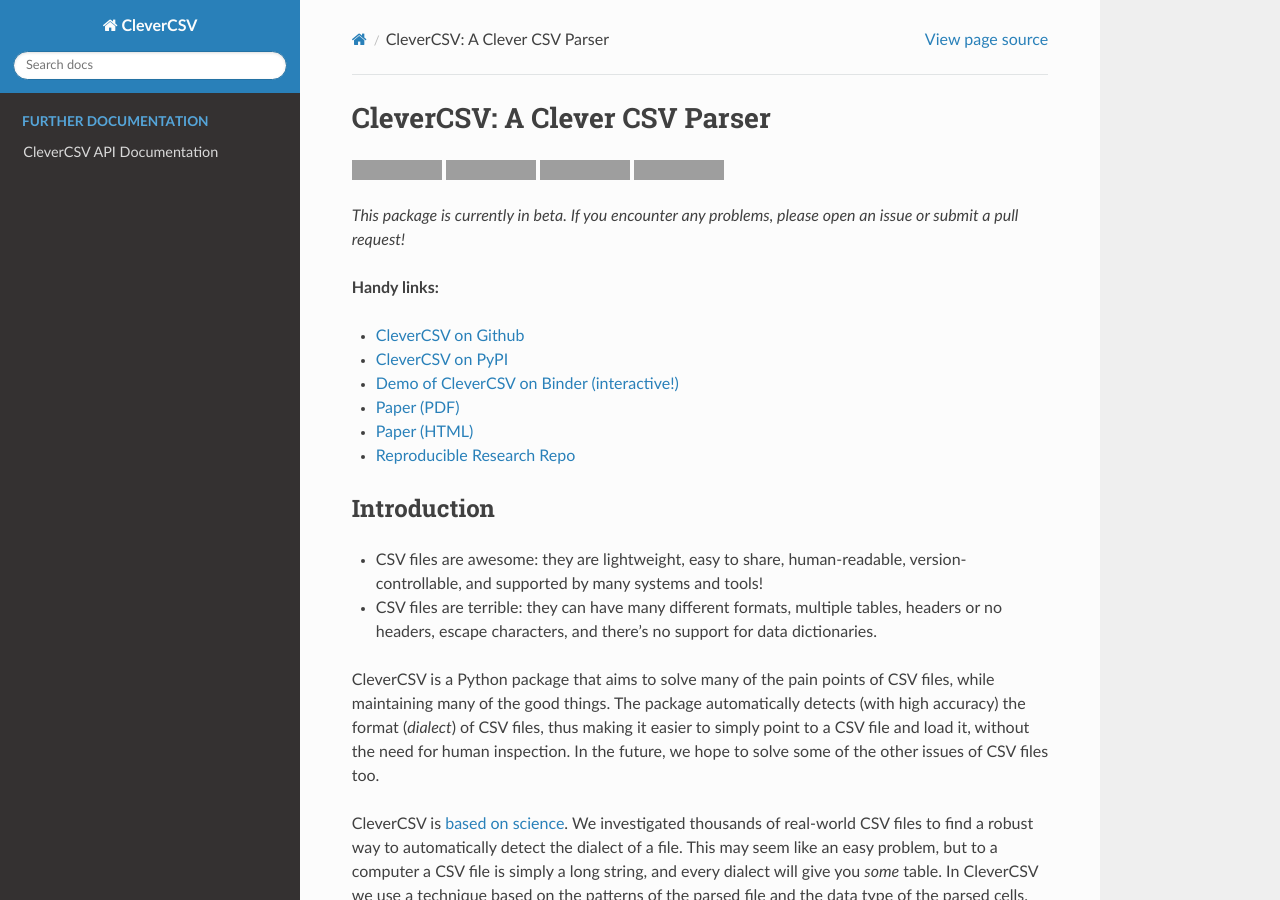
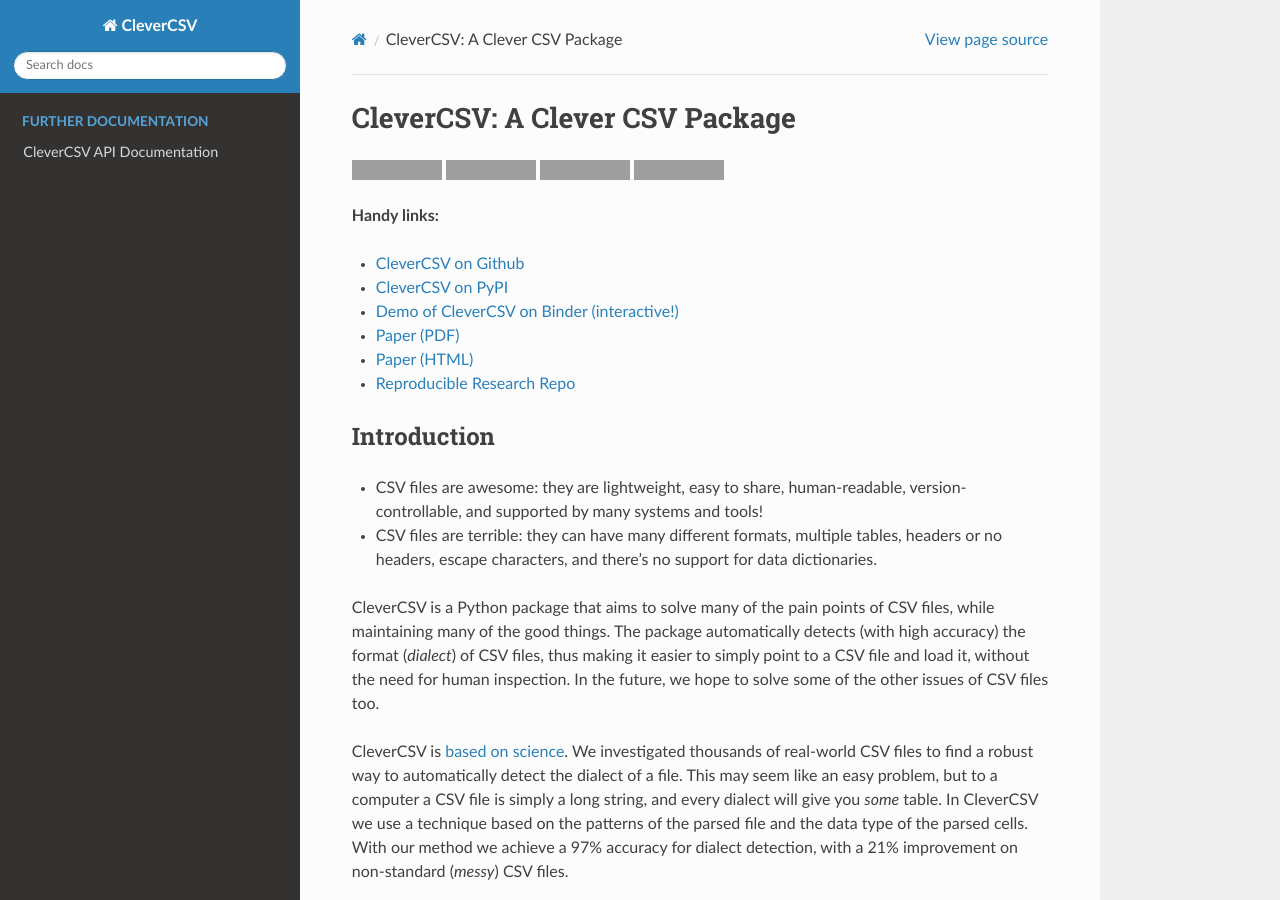
Before and after one commit to alan-turing-institute/CleverCSV, a Sphinx documentation site: the page built from docs/README.rst, in a window 1280 px wide and 900 px high. Built offline with Sphinx 7.4.7 and the Read the Docs theme 2.0.0, drawn with Linux system fonts in a browser that asks for light colours; pages that are not in the unit, such as notebooks, are missing from menus; grey boxes are pictures that could not be loaded.

Commit message:
Remove beta warning from readme

```diff
--- a/docs/README.rst
+++ b/docs/README.rst
@@ -1,6 +1,6 @@
 
-CleverCSV: A Clever CSV Parser
-==============================
+CleverCSV: A Clever CSV Package
+===============================
 
 
 .. image:: https://travis-ci.org/alan-turing-institute/CleverCSV.svg?branch=master
@@ -22,9 +22,6 @@
    :target: https://mybinder.org/v2/gh/alan-turing-institute/CleverCSVDemo/master?filepath=CSV_dialect_detection_with_CleverCSV.ipynb
    :alt: Binder
 
-
-*This package is currently in beta. If you encounter any problems, please open
-an issue or submit a pull request!*
 
 **Handy links:**
 
```
Also changed, not shown: README.md (+1 -4 lines).
